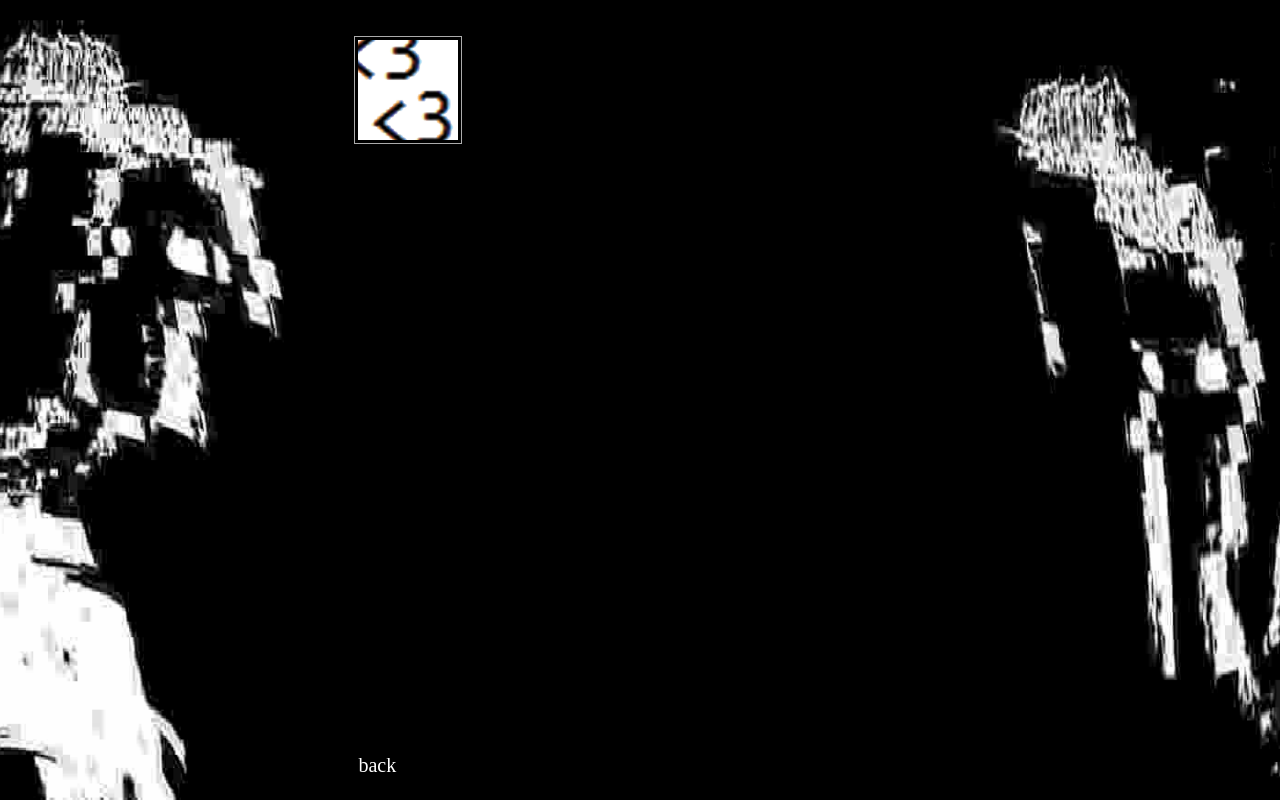
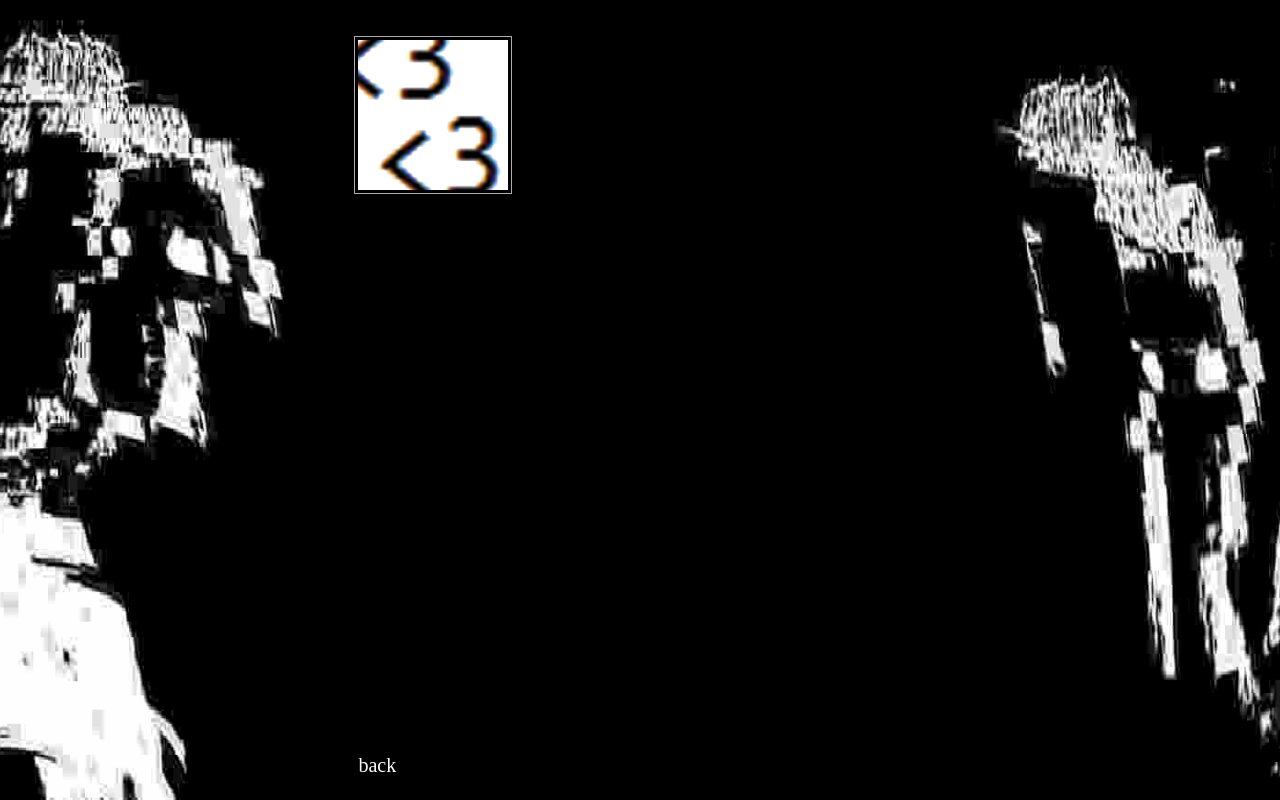
Before and after one commit to bleach2004/bleach.fish, a React (Vite) app in the folder site/: page /audio in a window 1280 px wide. Built offline with nearby package versions, Linux system fonts and the light colour scheme.

Commit message:
Fix audio grid fill and sort songs by newest release date

```diff
--- a/site/src/Audio.tsx
+++ b/site/src/Audio.tsx
@@ -2,24 +2,25 @@ import { Link } from 'react-router-dom'
 import { songs } from './music/tracks'
 
 const Audio: React.FC = () => {
-
   return (
     <div className="wrapper">
       <div
         style={{
           display: 'grid',
-          gridTemplateColumns: 'repeat(auto-fill, minmax(150px, 1fr))',
+          width: 'min(var(--content-lane-width), calc(100vw - 2rem))',
+          gridTemplateColumns: 'repeat(auto-fill, minmax(130px, 1fr))',
           gap: '16px',
         }}
       >
         {songs.map((song) => (
-          <Link key={song.id} to={`/audio/${song.id}`} style={{ textDecoration: 'none' }}>
+          <Link key={song.id} to={`/audio/${song.id}`} style={{ textDecoration: 'none', display: 'block' }}>
             <img
               className="cover"
               src={song.coverArt}
               alt={song.title}
               style={{
-                width: '100px',
+                width: '100%',
+                maxWidth: '150px',
                 cursor: 'pointer',
               }}
             />
--- a/site/src/music/tracks.ts
+++ b/site/src/music/tracks.ts
@@ -22,7 +22,33 @@ const modules = import.meta.glob('./*.md', {
 
 const normalizeString = (value: unknown) => (typeof value === 'string' ? value.trim() : '')
 
-export const songs: Song[] = Object.entries(modules).map(([path, raw]) => {
+const parseReleaseDate = (value: string) => {
+  const trimmed = value.trim()
+  if (!trimmed) {
+    return 0
+  }
+
+  const native = Date.parse(trimmed)
+  if (!Number.isNaN(native)) {
+    return native
+  }
+
+  const match = trimmed.match(/^(\d{1,2})[/-](\d{1,2})[/-](\d{2,4})$/)
+  if (!match) {
+    return 0
+  }
+
+  const month = Number.parseInt(match[1], 10)
+  const day = Number.parseInt(match[2], 10)
+  const yearRaw = Number.parseInt(match[3], 10)
+  const year = yearRaw < 100 ? 2000 + yearRaw : yearRaw
+  const parsed = Date.UTC(year, month - 1, day)
+
+  return Number.isNaN(parsed) ? 0 : parsed
+}
+
+export const songs: Song[] = Object.entries(modules)
+  .map(([path, raw]) => {
     const { attributes, body } = fm<SongAttributes>(raw as string)
     const fileId = path.split('/').pop()?.replace('.md', '') ?? ''
 
@@ -38,5 +64,15 @@ export const songs: Song[] = Object.entries(modules).map(([path, raw]) => {
       lyrics: normalizeString(attributes.lyrics) || body.trim(),
     }
   })
+  .sort((a, b) => {
+    const aDate = parseReleaseDate(a.releaseDate)
+    const bDate = parseReleaseDate(b.releaseDate)
+
+    if (aDate !== bDate) {
+      return bDate - aDate
+    }
+
+    return a.id.localeCompare(b.id)
+  })
 
 export const findSongById = (id: string | undefined) => songs.find((song) => song.id === id)
```
Lines whose indentation alone changed are shown as unchanged.
